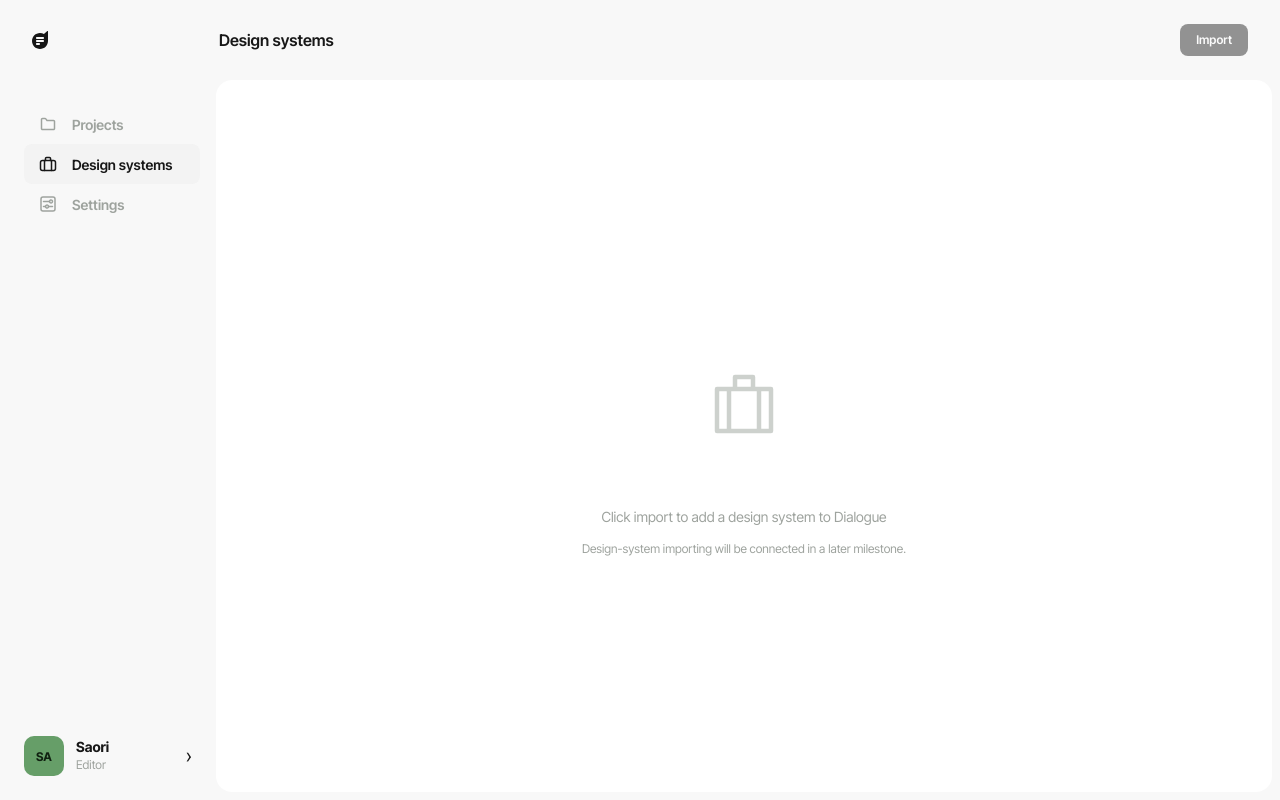
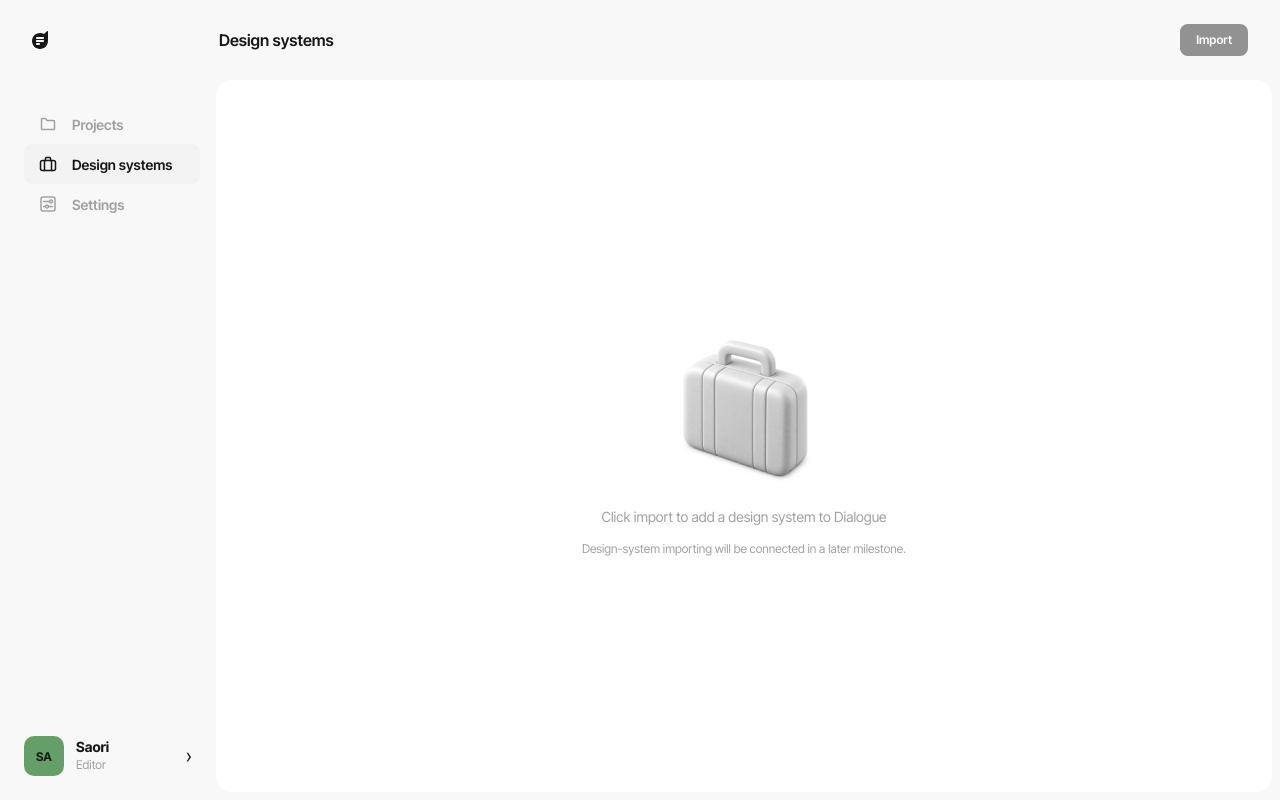
Before and after one commit to mattatgit/dialogue, a website with bundled scripts: page design-systems.html in a window 1280 px wide. Built offline with nearby package versions, Linux system fonts and the light colour scheme.

Commit message:
ui: use Figma suitcase in design system empty state

```diff
--- a/design-systems.html
+++ b/design-systems.html
@@ -1,3 +1,3 @@
 <!doctype html>
 <html lang="en"><head><meta charset="utf-8"><meta name="viewport" content="width=device-width,initial-scale=1"><title>Dialogue - Design systems</title><link rel="stylesheet" href="css/dialogue.css"><link rel="stylesheet" href="css/review-shared.css"></head>
-<body class="updated-ui"><div class="app-shell"><aside class="sidebar"><div class="brand"><a href="projects.html" aria-label="Dialogue projects"><svg class="icon"><use href="assets/review-icons.svg#mark"/></svg></a></div><nav class="side-nav" aria-label="Main navigation"><a class="side-link" href="projects.html">Projects</a><a class="side-link" href="design-systems.html">Design systems</a><a class="side-link" href="settings.html">Settings</a></nav><a class="profile-link" href="projects.html#profile"><span class="profile-inner"><span class="avatar">SA</span><span class="profile-copy"><strong>Saori</strong><span>Editor</span></span><span class="chev" aria-hidden="true">&#8250;</span></span></a></aside><main class="main"><header class="page-head"><h1 class="page-title">Design systems</h1><button class="pill" disabled title="Design-system import is planned for a later milestone">Import</button></header><div class="page-surface"><section class="empty-state" aria-label="No design systems"><span class="empty-art" aria-hidden="true"><svg class="icon"><use href="assets/review-icons.svg#system"/></svg></span><p>Click import to add a design system to Dialogue</p><small>Design-system importing will be connected in a later milestone.</small></section></div></main></div><script type="module" src="js/review-shell.mjs"></script></body></html>
+<body class="updated-ui"><div class="app-shell"><aside class="sidebar"><div class="brand"><a href="projects.html" aria-label="Dialogue projects"><svg class="icon"><use href="assets/review-icons.svg#mark"/></svg></a></div><nav class="side-nav" aria-label="Main navigation"><a class="side-link" href="projects.html">Projects</a><a class="side-link" href="design-systems.html">Design systems</a><a class="side-link" href="settings.html">Settings</a></nav><a class="profile-link" href="projects.html#profile"><span class="profile-inner"><span class="avatar">SA</span><span class="profile-copy"><strong>Saori</strong><span>Editor</span></span><span class="chev" aria-hidden="true">&#8250;</span></span></a></aside><main class="main"><header class="page-head"><h1 class="page-title">Design systems</h1><button class="pill" disabled title="Design-system import is planned for a later milestone">Import</button></header><div class="page-surface"><section class="empty-state" aria-label="No design systems"><img class="empty-art" src="assets/design-system-empty-suitcase.png" alt="" aria-hidden="true"><p>Click import to add a design system to Dialogue</p><small>Design-system importing will be connected in a later milestone.</small></section></div></main></div><script type="module" src="js/review-shell.mjs"></script></body></html>
```
